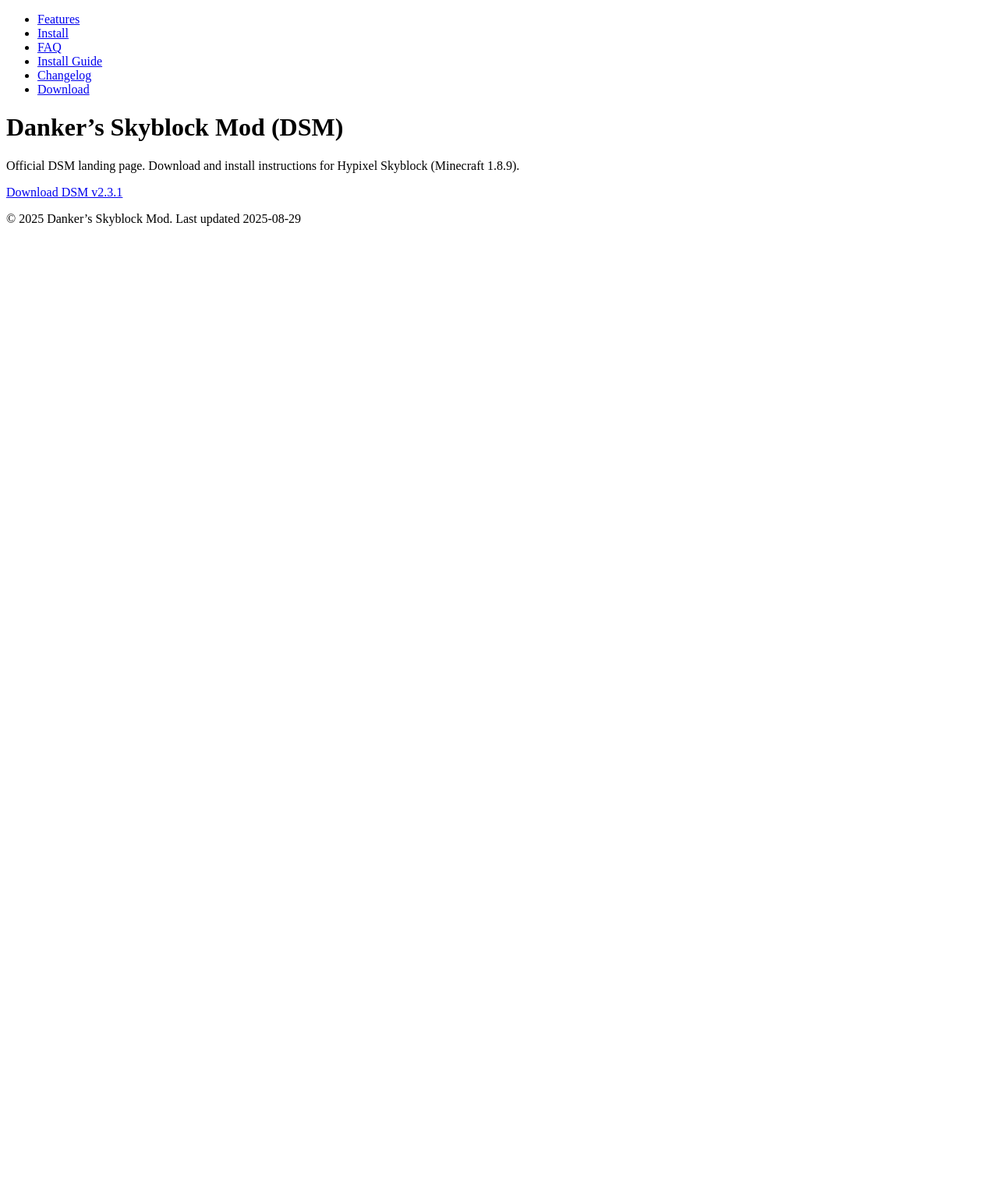
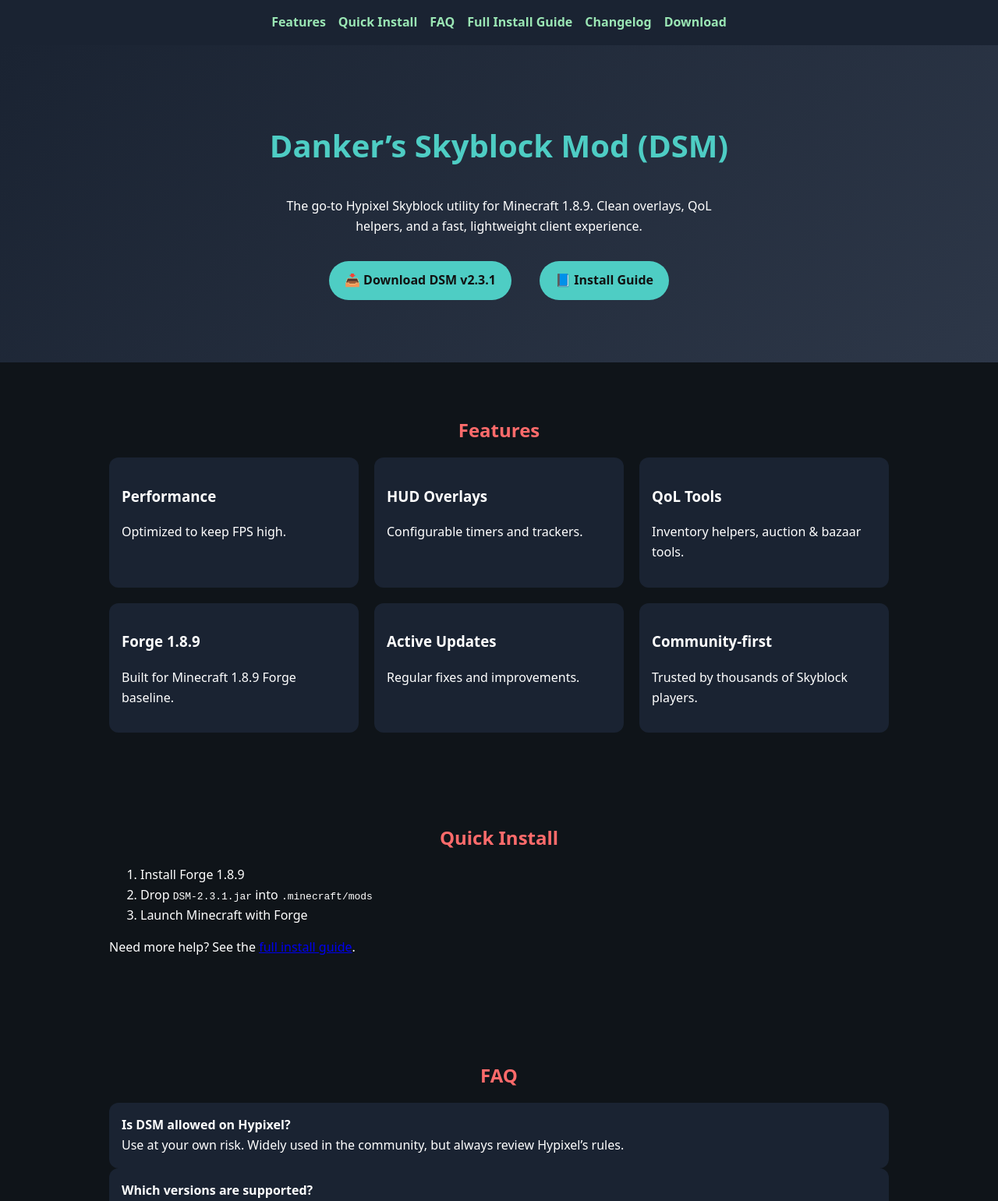
Before and after one commit to Hypicalsb/DankersSkyblockMod.github.io, a plain HTML site: page index.html in a window 1280 px wide. Shown: the top 1541 px of the page at 78% size. Before the commit the page ends 800 px from the top, so only its background shows below. Drawn offline with Linux system fonts and the light colour scheme.

Commit message:
Update index.html

```diff
--- a/index.html
+++ b/index.html
@@ -3,37 +3,84 @@
 <head>
   <meta charset="utf-8" />
   <meta name="viewport" content="width=device-width, initial-scale=1" />
-  <title>Danker’s Skyblock Mod (DSM) — Download & Install for Hypixel Skyblock (Minecraft 1.8.9)</title>
-  <meta name="description" content="Download Danker’s Skyblock Mod (DSM) for Minecraft 1.8.9. Easy install guide, features, and FAQs for Hypixel Skyblock players." />
+  <title>Danker’s Skyblock Mod (DSM) — Hypixel Skyblock Mod for Minecraft 1.8.9</title>
+  <meta name="description" content="Download and install Danker’s Skyblock Mod (DSM) for Minecraft 1.8.9. Guides, changelog, and FAQs for Hypixel Skyblock players." />
   <link rel="canonical" href="https://hypicalsb.github.io/DankersSkyblockMod.github.io/" />
-  <meta name="robots" content="index, follow, max-image-preview:large" />
-  <meta name="author" content="DSM Team" />
-  <meta name="keywords" content="Danker’s Skyblock Mod, DSM, Hypixel Skyblock mod, Minecraft 1.8.9 Forge mod, DSM download, Hypixel mod" />
+  <meta name="robots" content="index, follow" />
   <link rel="icon" href="assets/favicon.ico" />
-  <link rel="alternate" href="https://hypicalsb.github.io/DankersSkyblockMod.github.io/" hreflang="en" />
+
+  <style>
+    body { margin:0; font-family:system-ui,sans-serif; background:#0f1419; color:#fff; line-height:1.6;}
+    header { background:#1a2332; padding:1rem;}
+    nav ul { display:flex; gap:1rem; list-style:none; margin:0; padding:0; justify-content:center;}
+    nav a { color:#9ae6b4; text-decoration:none; font-weight:600;}
+    nav a:hover { text-decoration:underline;}
+    .hero { text-align:center; padding:4rem 1rem; background:linear-gradient(135deg,#1a2332,#2d3748);}
+    .hero h1 { font-size:2.5rem; color:#4ecdc4;}
+    .hero p { max-width:600px; margin:1rem auto;}
+    .cta a { display:inline-block; margin:1rem; padding:0.75rem 1.25rem; background:#4ecdc4; color:#111; border-radius:999px; font-weight:700; text-decoration:none;}
+    .section { padding:3rem 1rem; max-width:1000px; margin:auto;}
+    .grid { display:grid; gap:1.25rem; grid-template-columns:repeat(auto-fit,minmax(260px,1fr));}
+    .card { background:#1a2332; padding:1rem; border-radius:12px;}
+    h2 { color:#ff6b6b; text-align:center; margin-bottom:1rem;}
+    footer { text-align:center; padding:2rem 1rem; border-top:1px solid rgba(255,255,255,.1); opacity:.75;}
+  </style>
 </head>
 <body>
   <header>
     <nav>
       <ul>
         <li><a href="#features">Features</a></li>
-        <li><a href="#install">Install</a></li>
+        <li><a href="#install">Quick Install</a></li>
         <li><a href="#faq">FAQ</a></li>
-        <li><a href="guides/install-1-8-9.html">Install Guide</a></li>
+        <li><a href="guides/install-1-8-9.html">Full Install Guide</a></li>
         <li><a href="changelog.html">Changelog</a></li>
         <li><a href="#download">Download</a></li>
       </ul>
     </nav>
   </header>
-  <main>
+
+  <section class="hero" id="top">
     <h1>Danker’s Skyblock Mod (DSM)</h1>
-    <p>Official DSM landing page. Download and install instructions for Hypixel Skyblock (Minecraft 1.8.9).</p>
-    <section id="download">
-      <a href="DSM-2.3.1.jar" download>Download DSM v2.3.1</a>
-    </section>
-  </main>
+    <p>The go-to Hypixel Skyblock utility for Minecraft 1.8.9. Clean overlays, QoL helpers, and a fast, lightweight client experience.</p>
+    <div class="cta" id="download">
+      <a href="DSM-2.3.1.jar" download>📥 Download DSM v2.3.1</a>
+      <a href="guides/install-1-8-9.html">📘 Install Guide</a>
+    </div>
+  </section>
+
+  <section class="section" id="features">
+    <h2>Features</h2>
+    <div class="grid">
+      <div class="card"><h3>Performance</h3><p>Optimized to keep FPS high.</p></div>
+      <div class="card"><h3>HUD Overlays</h3><p>Configurable timers and trackers.</p></div>
+      <div class="card"><h3>QoL Tools</h3><p>Inventory helpers, auction & bazaar tools.</p></div>
+      <div class="card"><h3>Forge 1.8.9</h3><p>Built for Minecraft 1.8.9 Forge baseline.</p></div>
+      <div class="card"><h3>Active Updates</h3><p>Regular fixes and improvements.</p></div>
+      <div class="card"><h3>Community-first</h3><p>Trusted by thousands of Skyblock players.</p></div>
+    </div>
+  </section>
+
+  <section class="section" id="install">
+    <h2>Quick Install</h2>
+    <ol>
+      <li>Install Forge 1.8.9</li>
+      <li>Drop <code>DSM-2.3.1.jar</code> into <code>.minecraft/mods</code></li>
+      <li>Launch Minecraft with Forge</li>
+    </ol>
+    <p>Need more help? See the <a href="guides/install-1-8-9.html">full install guide</a>.</p>
+  </section>
+
+  <section class="section" id="faq">
+    <h2>FAQ</h2>
+    <div class="card"><strong>Is DSM allowed on Hypixel?</strong><br>Use at your own risk. Widely used in the community, but always review Hypixel’s rules.</div>
+    <div class="card"><strong>Which versions are supported?</strong><br>DSM targets Minecraft 1.8.9 with Forge only.</div>
+    <div class="card"><strong>How do I update?</strong><br>Download the latest JAR and replace the old one in your mods folder.</div>
+  </section>
+
   <footer>
-    <p>&copy; 2025 Danker’s Skyblock Mod. Last updated 2025-08-29</p>
+    <p>&copy; 2025 Danker’s Skyblock Mod. Not affiliated with Mojang or Hypixel.</p>
+    <p>Last updated: """ + today + """</p>
   </footer>
 </body>
 </html>
```
